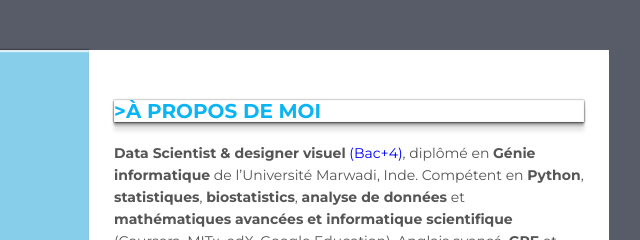
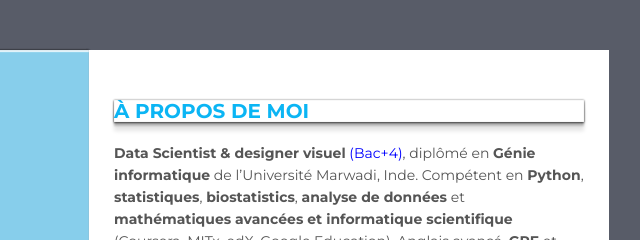
Before and after one commit to Kyle-Leads/CV-, a plain HTML site: page index.html in a window 1280 px wide. Shown: the top 240 px of the page, 431-1071 px from the left. Drawn offline with Linux system fonts and the light colour scheme.

Commit message:
Update index.html

```diff
--- a/index.html
+++ b/index.html
@@ -279,7 +279,7 @@
   <div class="resume_right">
     <div class="resume_item resume_about">
         <div class="title">
-           <p class="bold">>À propos de moi</p>
+           <p class="bold">À propos de moi</p>
          </div>
 
      <p>
```
